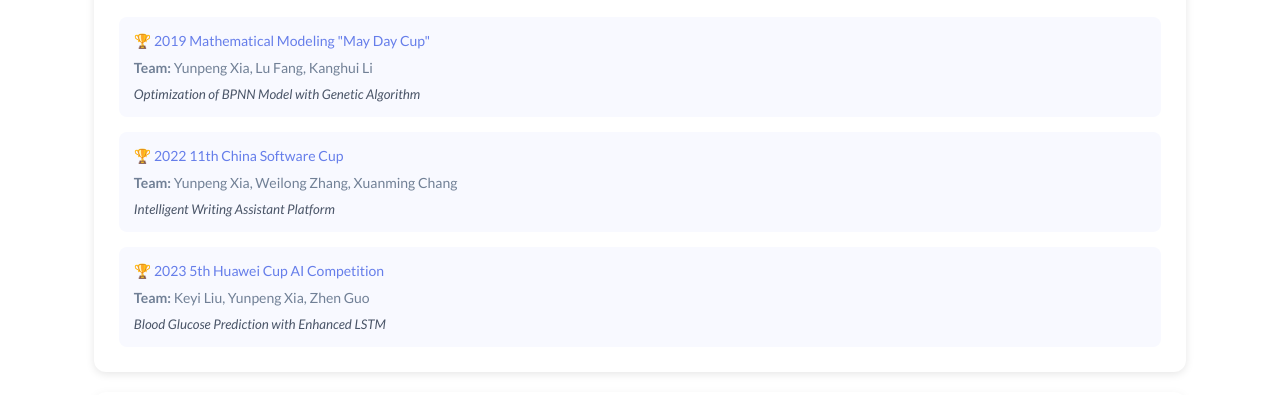
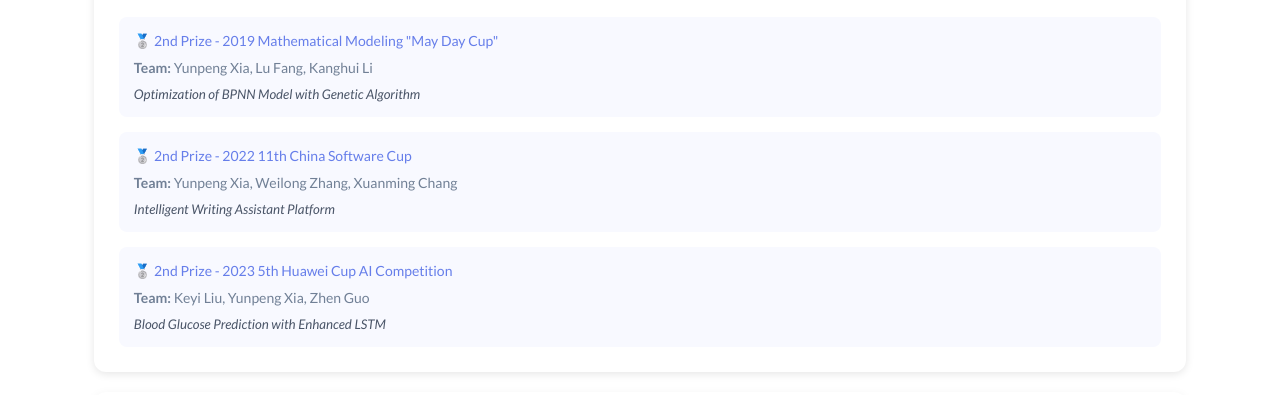
Before and after one commit to DoraemonXia/DoraemonXia.github.io, a plain HTML site: page index.html in a window 1280 px wide. Shown: the part 6374-6769 px from the top of the page. Drawn offline with Linux system fonts and the light colour scheme.

Commit message:
Update index.html

```diff
--- a/index.html
+++ b/index.html
@@ -356,7 +356,7 @@
 
             <!-- 2019 Award -->
             <div style="padding:15px; background:#f8f9ff; border-radius:8px; margin-bottom:15px">
-              <div style="color:#667eea; font-weight:500">🏆 2019 Mathematical Modeling "May Day Cup"</div>
+              <div style="color:#667eea; font-weight:500">🥈 2nd Prize - 2019 Mathematical Modeling "May Day Cup"</div>
               <div style="color:#718096; margin:10px 0">
                 <strong>Team:</strong>
                 Yunpeng Xia, Lu Fang, Kanghui Li
@@ -368,7 +368,7 @@
 
             <!-- 2022 Award -->
             <div style="padding:15px; background:#f8f9ff; border-radius:8px; margin-bottom:15px">
-              <div style="color:#667eea; font-weight:500">🏆 2022 11th China Software Cup</div>
+              <div style="color:#667eea; font-weight:500">🥈 2nd Prize - 2022 11th China Software Cup</div>
               <div style="color:#718096; margin:10px 0">
                 <strong>Team:</strong>
                 Yunpeng Xia, Weilong Zhang, Xuanming Chang
@@ -380,7 +380,7 @@
 
             <!-- 2023 Award -->
             <div style="padding:15px; background:#f8f9ff; border-radius:8px">
-              <div style="color:#667eea; font-weight:500">🏆 2023 5th Huawei Cup AI Competition</div>
+              <div style="color:#667eea; font-weight:500">🥈 2nd Prize - 2023 5th Huawei Cup AI Competition</div>
               <div style="color:#718096; margin:10px 0">
                 <strong>Team:</strong>
                 Keyi Liu, Yunpeng Xia, Zhen Guo
```
